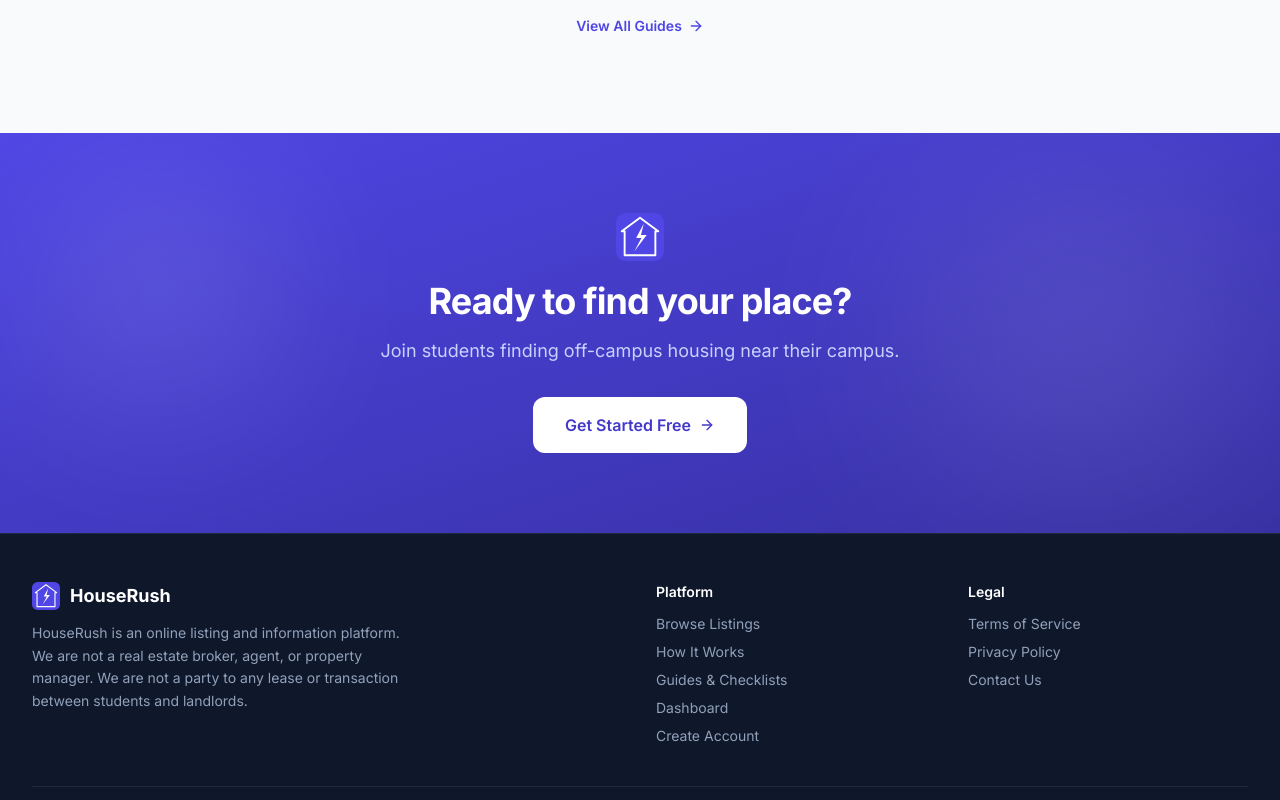
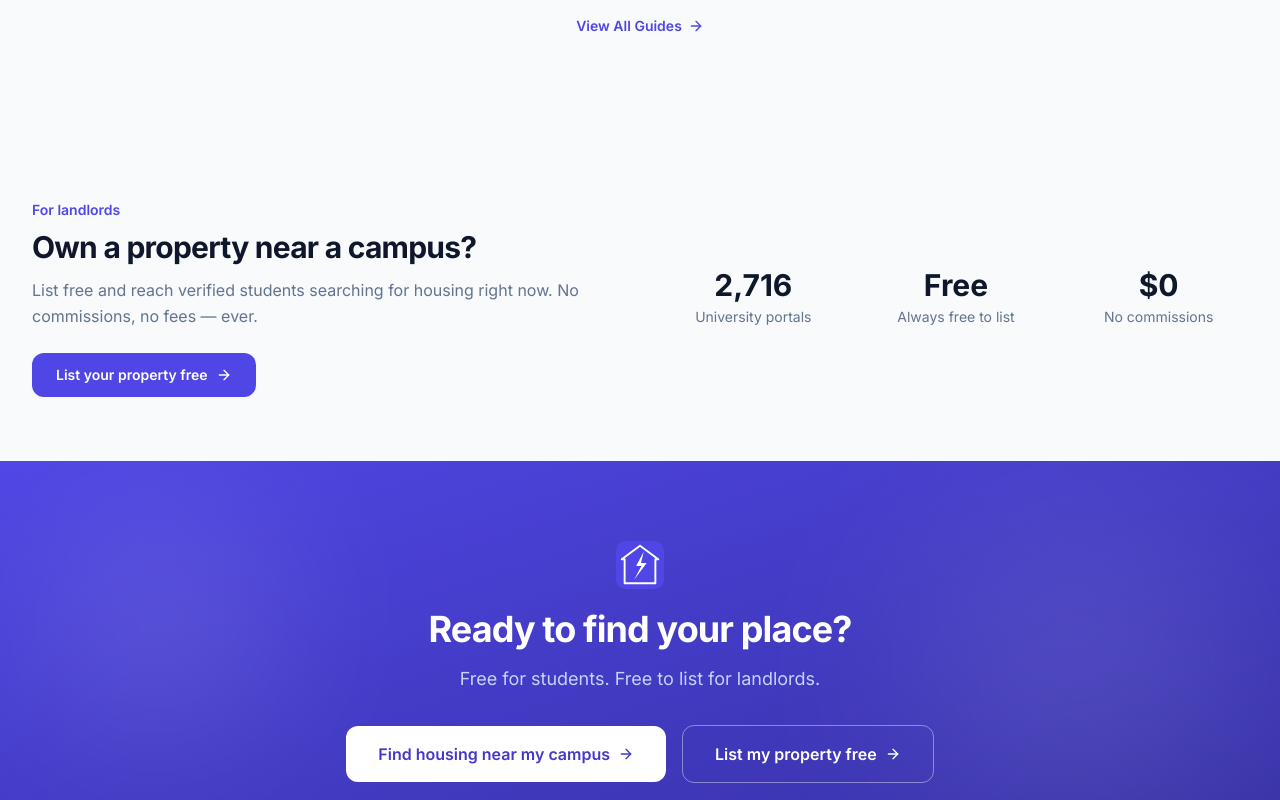
Before and after one commit to DevClawGuy/college-biding, a React (Vite) app in the folder client/: page / in a window 1280 px wide. Shown: the part 1720-2520 px from the top of the page. Built offline with nearby package versions, Linux system fonts and the light colour scheme; no server answers.

Commit message:
role-based post-login redirect, role-aware homepage CTA, landlord section, signup role pre-selection

```diff
--- a/client/src/pages/HomePage.tsx
+++ b/client/src/pages/HomePage.tsx
@@ -121,6 +121,39 @@ export default function HomePage() {
         </div>
       </section>
 
+      {/* Landlord Section */}
+      <section className="bg-slate-50">
+        <div className="max-w-7xl mx-auto px-4 sm:px-6 lg:px-8 py-16">
+          <div className="grid md:grid-cols-2 gap-12 items-center">
+            <div>
+              <span className="text-sm font-semibold text-brand-600">For landlords</span>
+              <h2 className="text-2xl md:text-3xl font-bold text-slate-900 tracking-tight mt-2">Own a property near a campus?</h2>
+              <p className="text-slate-500 mt-3 leading-relaxed">List free and reach verified students searching for housing right now. No commissions, no fees — ever.</p>
+              <Link
+                to={user?.role === 'landlord' ? '/create-listing' : '/signup?role=landlord'}
+                className="inline-flex items-center gap-2 bg-brand-600 hover:bg-brand-700 text-white px-6 py-3 rounded-xl font-semibold text-sm transition-all hover:shadow-lg hover:shadow-brand-600/20 active:scale-[0.98] mt-6"
+              >
+                List your property free <ArrowRight className="w-4 h-4" />
+              </Link>
+            </div>
+            <div className="grid grid-cols-3 gap-6 text-center">
+              <div>
+                <p className="text-3xl font-bold text-slate-900">2,716</p>
+                <p className="text-sm text-slate-500 mt-1">University portals</p>
+              </div>
+              <div>
+                <p className="text-3xl font-bold text-slate-900">Free</p>
+                <p className="text-sm text-slate-500 mt-1">Always free to list</p>
+              </div>
+              <div>
+                <p className="text-3xl font-bold text-slate-900">$0</p>
+                <p className="text-sm text-slate-500 mt-1">No commissions</p>
+              </div>
+            </div>
+          </div>
+        </div>
+      </section>
+
       {/* CTA */}
       <section className="relative overflow-hidden">
         <div className="absolute inset-0 bg-gradient-to-br from-brand-600 to-brand-800" />
@@ -130,15 +163,36 @@ export default function HomePage() {
         </div>
         <div className="max-w-3xl mx-auto text-center px-4 py-20 relative">
           <div className="mx-auto mb-5 w-fit"><Logo size={48} /></div>
-          <h2 className="text-3xl md:text-4xl font-bold text-white mb-4 tracking-tight">Ready to find your place?</h2>
-          <p className="text-brand-200 mb-8 text-lg">Join students finding off-campus housing near their campus.</p>
-          <Link
-            to="/signup"
-            className="inline-flex items-center gap-2 bg-white text-brand-700 px-8 py-4 rounded-xl font-semibold text-base hover:bg-brand-50 transition-all hover:shadow-xl active:scale-[0.98]"
-          >
-            Get Started Free
-            <ArrowRight className="w-4 h-4" />
-          </Link>
+          {!user ? (
+            <>
+              <h2 className="text-3xl md:text-4xl font-bold text-white mb-4 tracking-tight">Ready to find your place?</h2>
+              <p className="text-brand-200 mb-8 text-lg">Free for students. Free to list for landlords.</p>
+              <div className="flex flex-col sm:flex-row items-center justify-center gap-4">
+                <Link to="/signup" className="inline-flex items-center gap-2 bg-white text-brand-700 px-8 py-4 rounded-xl font-semibold text-base hover:bg-brand-50 transition-all hover:shadow-xl active:scale-[0.98]">
+                  Find housing near my campus <ArrowRight className="w-4 h-4" />
+                </Link>
+                <Link to="/signup?role=landlord" className="inline-flex items-center gap-2 border border-white/40 text-white px-8 py-4 rounded-xl font-semibold text-base hover:bg-white/10 transition-all active:scale-[0.98]">
+                  List my property free <ArrowRight className="w-4 h-4" />
+                </Link>
+              </div>
+            </>
+          ) : user.role === 'student' ? (
+            <>
+              <h2 className="text-3xl md:text-4xl font-bold text-white mb-4 tracking-tight">Find housing near your campus</h2>
+              <p className="text-brand-200 mb-8 text-lg">Browse listings and rent data for every university in America.</p>
+              <Link to="/universities" className="inline-flex items-center gap-2 bg-white text-brand-700 px-8 py-4 rounded-xl font-semibold text-base hover:bg-brand-50 transition-all hover:shadow-xl active:scale-[0.98]">
+                Browse universities <ArrowRight className="w-4 h-4" />
+              </Link>
+            </>
+          ) : (
+            <>
+              <h2 className="text-3xl md:text-4xl font-bold text-white mb-4 tracking-tight">Ready to list your property?</h2>
+              <p className="text-brand-200 mb-8 text-lg">Reach verified students near your campus. Free, no commissions.</p>
+              <Link to="/create-listing" className="inline-flex items-center gap-2 bg-white text-brand-700 px-8 py-4 rounded-xl font-semibold text-base hover:bg-brand-50 transition-all hover:shadow-xl active:scale-[0.98]">
+                List your property free <ArrowRight className="w-4 h-4" />
+              </Link>
+            </>
+          )}
         </div>
       </section>
 
--- a/client/src/pages/LoginPage.tsx
+++ b/client/src/pages/LoginPage.tsx
@@ -17,7 +17,8 @@ export default function LoginPage() {
     setError('');
     try {
       await login(email, password);
-      navigate('/listings');
+      const loggedInUser = useAuthStore.getState().user;
+      navigate(loggedInUser?.role === 'landlord' ? '/dashboard' : '/universities');
     } catch (err: any) {
       setError(typeof err?.message === 'string' ? err.message : 'Login failed');
     }
@@ -40,7 +41,7 @@ export default function LoginPage() {
             The fastest way to find off-campus housing.
           </h2>
           <p className="text-brand-200 text-lg leading-relaxed">
-            Browse verified homes near your campus, place competitive bids in real-time, and secure your perfect place.
+            Browse verified homes near your campus, compare rent data, and find your perfect place.
           </p>
         </div>
       </div>
@@ -54,7 +55,7 @@ export default function LoginPage() {
           </Link>
 
           <h2 className="text-2xl font-bold text-slate-900 mb-1">Welcome back</h2>
-          <p className="text-slate-500 text-sm mb-8">Sign in to continue bidding</p>
+          <p className="text-slate-500 text-sm mb-8">Sign in to your account</p>
 
           {error && (
             <div className="bg-rose-50 border border-rose-200 text-rose-600 rounded-xl px-4 py-3 text-sm mb-5">{error}</div>
--- a/client/src/pages/SignupPage.tsx
+++ b/client/src/pages/SignupPage.tsx
@@ -1,5 +1,5 @@
-import { useState } from 'react';
-import { Link, useNavigate } from 'react-router-dom';
+import { useState, useEffect } from 'react';
+import { Link, useNavigate, useSearchParams } from 'react-router-dom';
 import { useAuthStore } from '../store/authStore';
 import { Mail, Lock, User, GraduationCap, Eye, EyeOff } from 'lucide-react';
 import Logo from '../components/Logo';
@@ -16,6 +16,13 @@ export default function SignupPage() {
   const [error, setError] = useState('');
   const { signup, isLoading } = useAuthStore();
   const navigate = useNavigate();
+  const [searchParams] = useSearchParams();
+
+  useEffect(() => {
+    if (searchParams.get('role') === 'landlord') {
+      setForm(prev => ({ ...prev, role: 'landlord', university: '' }));
+    }
+  }, []);
 
   const update = (field: string, value: any) => {
     if (field === 'role') {
```
